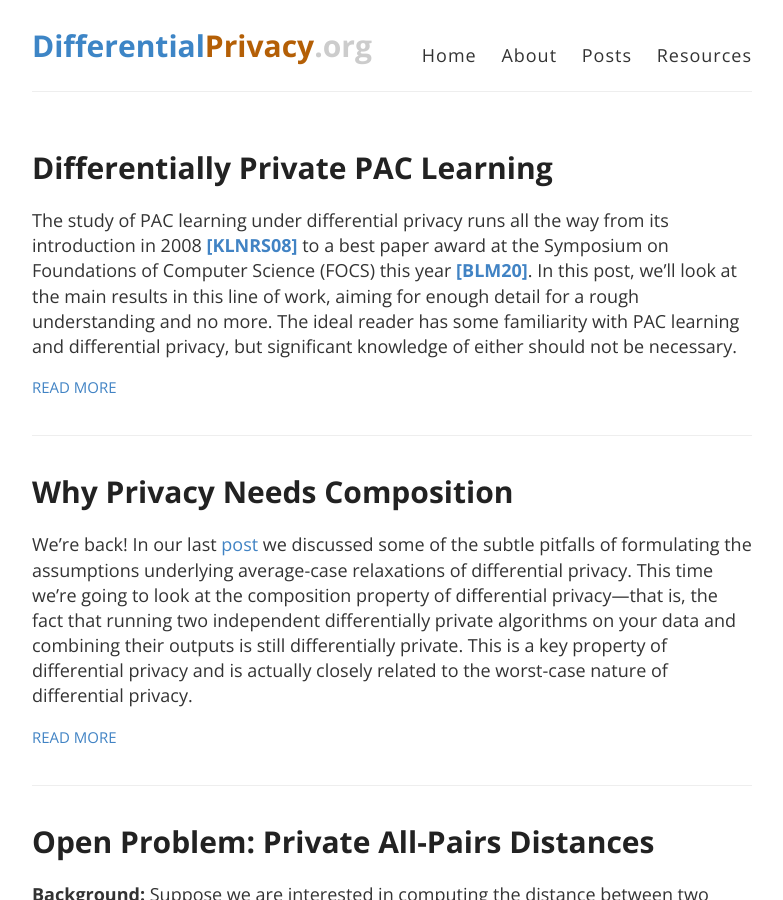
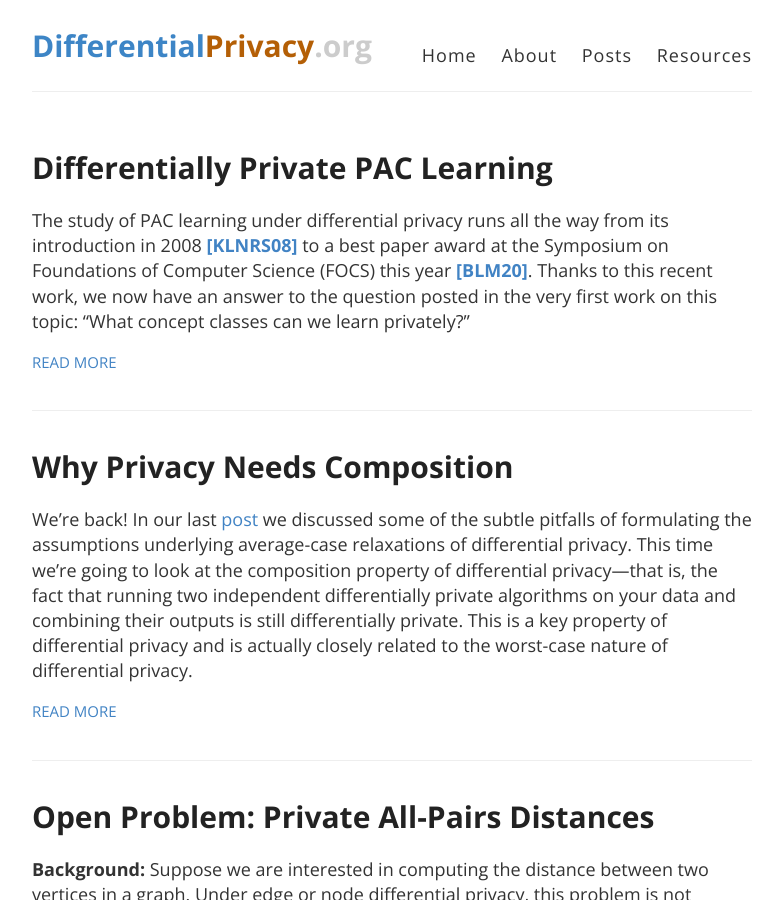
Before and after one commit to differentialprivacy/differentialprivacy, a Jekyll site: the page built from index.html, in a window 1280 px wide and 900 px high. Shown: the whole window, without its empty margins (248-1031 px from the left). Built offline with Jekyll 4.4.1, drawn with Linux system fonts in a browser that asks for light colours.

Commit message:
fixing math errors in private-pac

```diff
--- a/_posts/2020-08-31-private-pac.md
+++ b/_posts/2020-08-31-private-pac.md
@@ -4,12 +4,13 @@
 comments: true
 authors: matthewjoseph
 timestamp: 14:00:00 -0400
-categories: []
+categories: [Surveys]
 ---
 
 The study of PAC learning under differential privacy runs all the way
 from its introduction in 2008 [**[KLNRS08]**](https://arxiv.org/abs/0803.0924 "Shiva Prasad Kasiviswanathan, Homin K. Lee, Kobbi Nissim, Sofya Raskhodnikova, and Adam Smith. What Can We Learn Privately? FOCS 2008") to a best paper award at the
-Symposium on Foundations of Computer Science (FOCS) this year [**[BLM20]**](https://arxiv.org/abs/2003.00563 "Mark Bun, Roi Livni, and Shay Moran. An equivalence between private classification and online prediction. FOCS 2020").
+Symposium on Foundations of Computer Science (FOCS) this year [**[BLM20]**](https://arxiv.org/abs/2003.00563 "Mark Bun, Roi Livni, and Shay Moran. An equivalence between private classification and online prediction. FOCS 2020").  Thanks to this recent work, we now have an answer to the question posted in the very first work on this topic: "What concept classes can we learn privately?"
+
 In this post, we'll look at the main results in this line of work,
 aiming for enough detail for a rough understanding and no more. The
 ideal reader has some familiarity with PAC learning and differential
@@ -19,7 +20,7 @@
 is concerned about: *does privacy in machine learning come at a price?*
 Machine learning has been, over the past decades, immensely successful;
 and privacy concerns are now front and center in many critical
-applications. Is there a trade-off there &mdash; and if so, how does it
+applications. Is there a trade-off there &mdash; and if so, how does it
 manifest itself?
 
 To even start to address this question, one needs a formalization of
@@ -49,7 +50,7 @@
 For readers needing a refresher on PAC learning, the basic element of
 the "probably approximately correct" (PAC) framework [**[Val84]**](https://dl.acm.org/doi/10.1145/1968.1972 "Leslie G Valiant. A theory of the learnable. Communications of the ACM, 1984") is a
 *hypothesis*. Each hypothesis is a function
-\\(h \colon \mathcal{X}\to \{-1,1\}\\) mapping *examples* from some space
+\\(h \colon \mathcal{X}\to \\{-1,1\\}\\) mapping *examples* from some space
 \\(\mathcal{X}\\) to binary labels. A collection of hypotheses is a
 *hypothesis class* \\(\mathcal{H}\\), e.g., thresholds (a.k.a. perceptrons),
 rectangles, conjunctions, and so on. In the *realizable* setting, a
@@ -81,7 +82,7 @@
 
 At the same time, \\(|\mathcal{H}|\\) is a pretty coarse measure of
 hypothesis class complexity, as it would immediately rule out learning
-any infinite hypothesis class (of which there are many). Thus, as you
+any infinite hypothesis class, of which there are many. Thus, as you
 might expect, we can do better. We do so using *VC dimension*.
 \\(\mathsf{VCD}\left(\mathcal{H}\right)\\) is the size of the largest
 possible collection of examples such that, for every labeling of the
@@ -105,7 +106,7 @@
 It is straightforward to add a differential privacy constraint to the
 PAC framework: the hypothesis output by the learner must be a
 differentially private function of the labeled examples
-\((x_1, y_1), \ldots, (x_n, y_n)\). That is, we must be able to change any
+\\((x_1, y_1), \ldots, (x_n, y_n)\\). That is, we must be able to change any
 of the examples &mdash; even to one with an inconsistent label &mdash; and still
 have a similar distribution over hypotheses output by the learner.
 
@@ -123,7 +124,7 @@
 requires a scoring function \\(u(X,h)\\) mapping (database, output) pairs to
 real-valued scores and then selects a given output \\(h\\) with probability
 proportional to
-\\(\exp\left(\tfrac{\varepsilon u(X,h)}{2\Delta(u)}\right)\\), where
+\\[\exp\left(\tfrac{\varepsilon u(X,h)}{2\Delta(u)}\right),\\] where
 \\(\Delta(u) := \sup_h\sup_{X\sim X'} |u(X,h)-u(X',h)|\\) is the sensitivity
 of the scoring function. Thus a lower \\(\varepsilon\\) (stricter privacy
 requirement) and larger \\(\Delta(u)\\) (scoring function more sensitive to
@@ -188,7 +189,7 @@
 
 [**[BKN10]**](https://dl.acm.org/doi/10.1007/978-3-642-11799-2_26 "Amos Beimel, Shiva Prasad Kasiviswanathan, and Kobbi Nissim. Bounds on the sample complexity for private learning and private data release. TCC 2010") then contrasted this result with *improper* pure private PAC
 learning. They proved that an application of the exponential mechanism
-to a class \\(\mathsf{Point_d}'\\) of hypotheses derived from
+to a class \\(\mathsf{Point'_d}\\) of hypotheses derived from
 \\(\mathsf{Point_d}\\) &mdash; but *not* necessarily a subset of
 \\(\mathsf{Point_d}\\) &mdash; gives an improper pure private PAC learner with
 sample complexity \\(O(\log d)\\). Moreover, they gave a still more involved
@@ -323,8 +324,8 @@
 \\(n^{th}\\) hard problem relies on a distribution over databases of size
 \\(n\\) whose data universe is of of size exponential in the size of the
 data universe for the \\((n-1)^{th}\\) distribution. The base case is the
-uniform distribution over the two singleton databases \\(\{0\}\\) and
-\\(\{1\}\\), and they show how to inductively construct successive problems
+uniform distribution over the two singleton databases \\(\\{0\\}\\) and
+\\(\\{1\\}\\), and they show how to inductively construct successive problems
 such that a solution for the \\(n^{th}\\) problem implies a solution for the
 \\((n-1)^{th}\\) problem. Unraveling the recursive relationship between the
 problem domain sizes implies a general lower bound of roughly
```
Also changed, not shown: other parts of _posts/2020-08-31-private-pac.md (+6 -6 lines).
